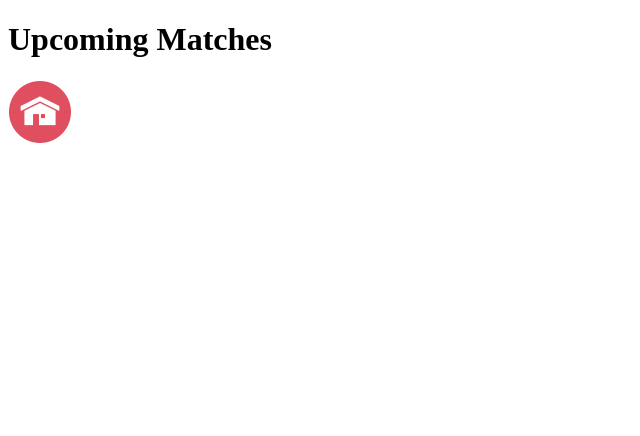
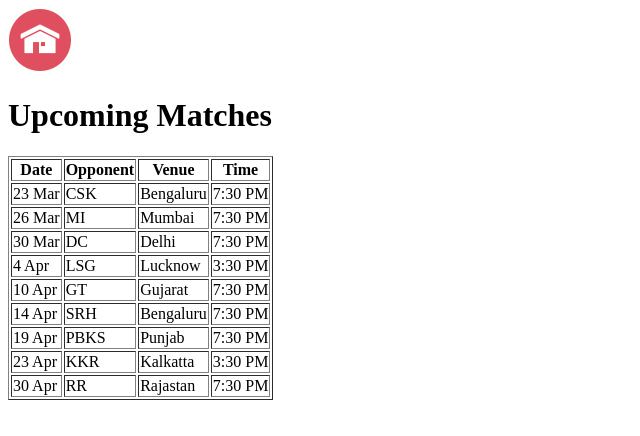
Before and after one commit to ShubhamMusmade18/project-repo, a plain HTML site: page pages/schedule.html in a window 1280 px wide. Shown: the whole page, without its empty margins (0-640 px from the left). Drawn offline with Linux system fonts and the light colour scheme.

Commit message:
schedule and news added

```diff
--- a/pages/schedule.html
+++ b/pages/schedule.html
@@ -4,12 +4,78 @@
     <title>RCB Schedule</title>
 </head>
 <body>
-    <h1>Upcoming Matches</h1>
+
 
 
      <a href="./../index.html">
     <img src="./../images/icon-home.png" />
     </a>
+  <h1>Upcoming Matches</h1>
+  <table border="1">
+    <tr>
+      <th>Date</th>
+      <th>Opponent</th>
+      <th>Venue</th>
+      <th>Time</th>
+    </tr>
+    <tr>
+      <td>23 Mar</td>
+      <td>CSK</td>
+      <td>Bengaluru</td>
+      <td>7:30 PM</td>
+    </tr>
+    <tr>
+      <td>26 Mar</td>
+      <td>MI</td>
+      <td>Mumbai</td>
+      <td>7:30 PM</td>
+    </tr>
+    <tr>
+      <td>30 Mar</td>
+      <td>DC</td>
+      <td>Delhi</td>
+      <td>7:30 PM</td>
+    </tr>
+    <tr>
+        <td>4 Apr</td>
+        <td>LSG</td>
+        <td>Lucknow</td>
+        <td>3:30 PM</td>
+    </tr>
+    <tr>
+        <td>10 Apr</td>
+        <td>GT</td>
+        <td>Gujarat</td>
+        <td>7:30 PM</td>
+    </tr>
+    <tr>
+        <td>14 Apr</td>
+        <td>SRH</td>
+        <td>Bengaluru</td>
+        <td>7:30 PM</td>
+    </tr>
+    <tr>
+        <td>19 Apr</td>
+        <td>PBKS</td>
+        <td>Punjab</td>
+        <td>7:30 PM</td>
+    </tr>
+    <tr>
+        <td>23 Apr</td>
+        <td>KKR</td>
+        <td>Kalkatta</td>
+        <td>3:30 PM</td>
+    </tr>
+    <tr>
+        <td>30 Apr</td>
+        <td>RR</td>
+        <td>Rajastan</td>
+        <td>7:30 PM</td>
+    </tr>
+  </table>
+</body>
+</html>
+
 
 </body>
 </html>
```
Also changed, not shown: index.html (+1 -1 lines), pages/news.html (+12 -2 lines), pages/players.html (+22 -7 lines), pages/players/bhuvneshwarkumar.html (added, +10 -0 lines), pages/players/joshhazwlwood.html (added, +10 -0 lines), pages/players/krunalpandya.html (added, +10 -0 lines), pages/players/philpsalt.html (added, +9 -0 lines), pages/players/rajatpatidar.html (added, +10 -0 lines), pages/players/timdavid.html (added, +10 -0 lines), pages/players/viratkohli.html (added, +10 -0 lines), images/cicket-png.png (deleted), images/rcb-logo.png (added).
